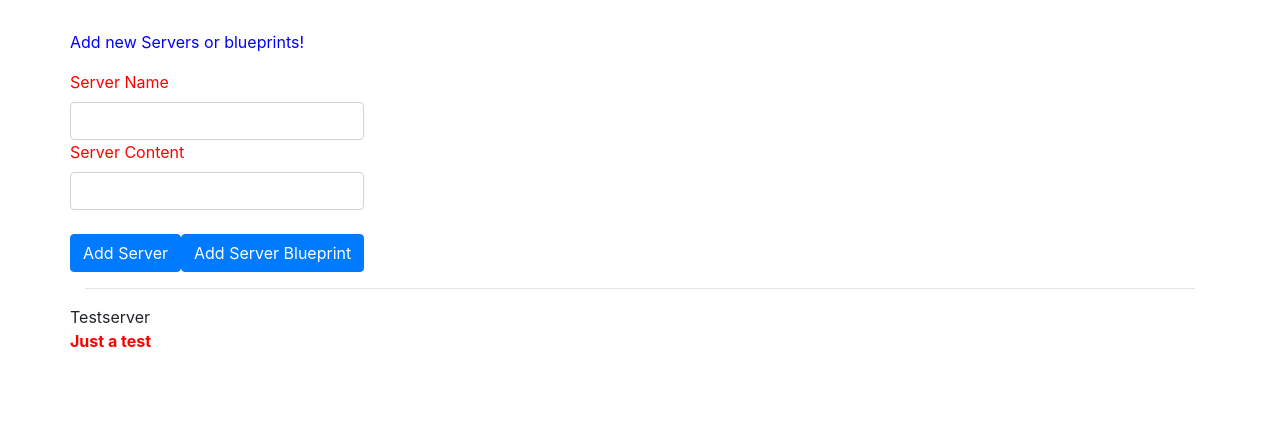
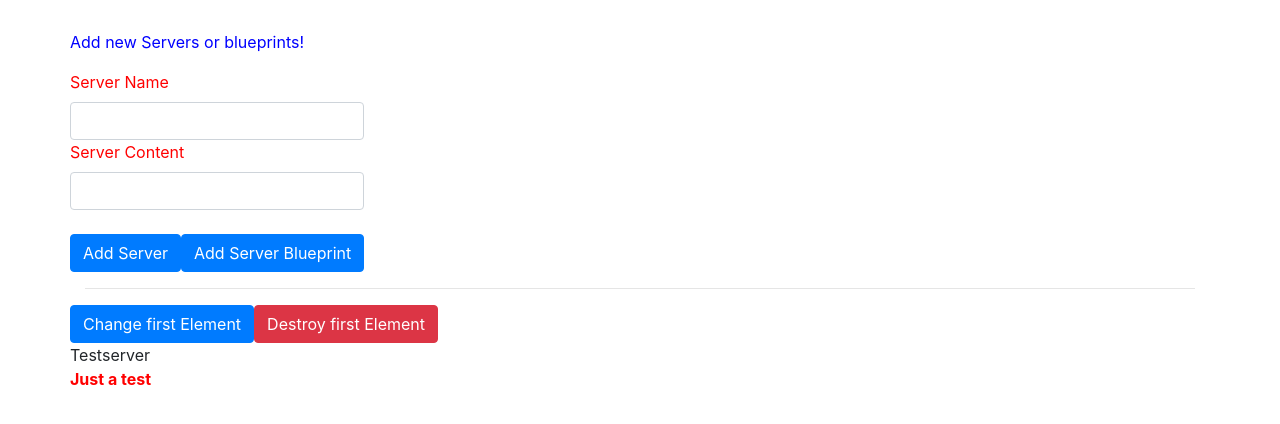
Before and after one commit to eugenezhornyak/angular-playground, an Angular app in the folder servers-manager/: page / in a window 1280 px wide. Shown: the top 424 px of the page. Built offline with nearby package versions, Linux system fonts and the light colour scheme.

Commit message:
66 - 73 lessons ViewChild lifecycle hooks

```diff
--- a/servers-manager/src/app/app.component.html
+++ b/servers-manager/src/app/app.component.html
@@ -3,8 +3,10 @@
   <hr>
   <div class="row">
     <div class="col-xs-12">
-      <app-server-element *ngFor="let serverElement of serverElements" [serverElement]="serverElement">
-        <p>
+      <button class="btn btn-primary" (click)="onChangeFirst()">Change first Element</button>
+      <button class="btn btn-danger" (click)="onDestroyFirst()">Destroy first Element</button>
+      <app-server-element *ngFor="let serverElement of serverElements" [name]="serverElement.name">
+        <p #contentParagraph>
           <strong *ngIf="serverElement.type === 'server'" style="color: red">{{ serverElement.content }}</strong>
           <em *ngIf="serverElement.type === 'blueprint'">{{ serverElement.content }}</em>
         </p>
--- a/servers-manager/src/app/app.component.ts
+++ b/servers-manager/src/app/app.component.ts
@@ -23,4 +23,12 @@
       content: blueprintData.serverContent
     });
   }
+
+  onChangeFirst() {
+    this.serverElements[0].name = 'Changed!';
+  }
+
+  onDestroyFirst() {
+    this.serverElements.splice(0, 1);
+  }
 }
--- a/servers-manager/src/app/server-element/server-element.component.html
+++ b/servers-manager/src/app/server-element/server-element.component.html
@@ -1,5 +1,6 @@
 <div class="panel panel-default">
-  <div class="panel-heading">{{ element.name }}</div>
+  <div class="panel-heading" #heading>{{ name }}</div>
+  <!-- <div class="panel-heading">{{ element.name }}</div> -->
   <div class="panel-body">
     <ng-content></ng-content>
   </div>
--- a/servers-manager/src/app/server-element/server-element.component.ts
+++ b/servers-manager/src/app/server-element/server-element.component.ts
@@ -1,4 +1,7 @@
-import { Component, OnInit, Input, ViewEncapsulation } from '@angular/core';
+import { Component, OnInit, Input, ViewEncapsulation, OnChanges,
+  SimpleChange, SimpleChanges, DoCheck, AfterContentChecked,
+  AfterContentInit, AfterViewChecked, AfterViewInit, OnDestroy,
+  ViewChild, ElementRef, ContentChild } from '@angular/core';
 
 @Component({
   selector: 'app-server-element',
@@ -6,13 +9,50 @@
   styleUrls: ['./server-element.component.scss'],
   encapsulation: ViewEncapsulation.None
 })
-export class ServerElementComponent implements OnInit {
+export class ServerElementComponent implements OnInit, OnChanges, DoCheck, AfterContentInit,
+                                               AfterContentChecked, AfterViewInit, AfterViewChecked
+                                               , OnDestroy {
   @Input('serverElement')
-  element:{type: string, name: string, content: string};
+  element: {type: string, name: string, content: string};
+  @Input()
+  name: string;
 
-  constructor() { }
+  @ViewChild('heading') header: ElementRef;
+  @ContentChild('contentParagraph') contentParagraph: ElementRef;
+
+  constructor() {
+    console.log('constructor called!');
+  }
+  ngOnDestroy(): void {
+    console.log('ngOnDestroy called!');
+  }
+  ngAfterViewInit(): void {
+    console.log('ngAfterViewInit called!');
+    console.log(this.header.nativeElement.textContent);
+  }
+  ngAfterViewChecked(): void {
+    console.log('ngAfterViewChecked called!');
+    console.log(this.header.nativeElement.textContent);
+  }
+  ngAfterContentChecked(): void {
+    console.log('ngAfterContentChecked called!');
+  }
+  ngAfterContentInit(): void {
+    console.log('ngAfterContentInit called!');
+    console.log(this.contentParagraph.nativeElement.textContent);
+  }
+
+  ngOnChanges(changes: SimpleChanges) {
+    console.log('ngOnChanges called!');
+    console.log(changes);
+  }
 
   ngOnInit(): void {
+    console.log('ngOnInit called!');
+    // console.log(this.header.nativeElement.textContent);
   }
 
+  ngDoCheck(): void {
+    console.log('ngDoCheck called!');
+  }
 }
```
